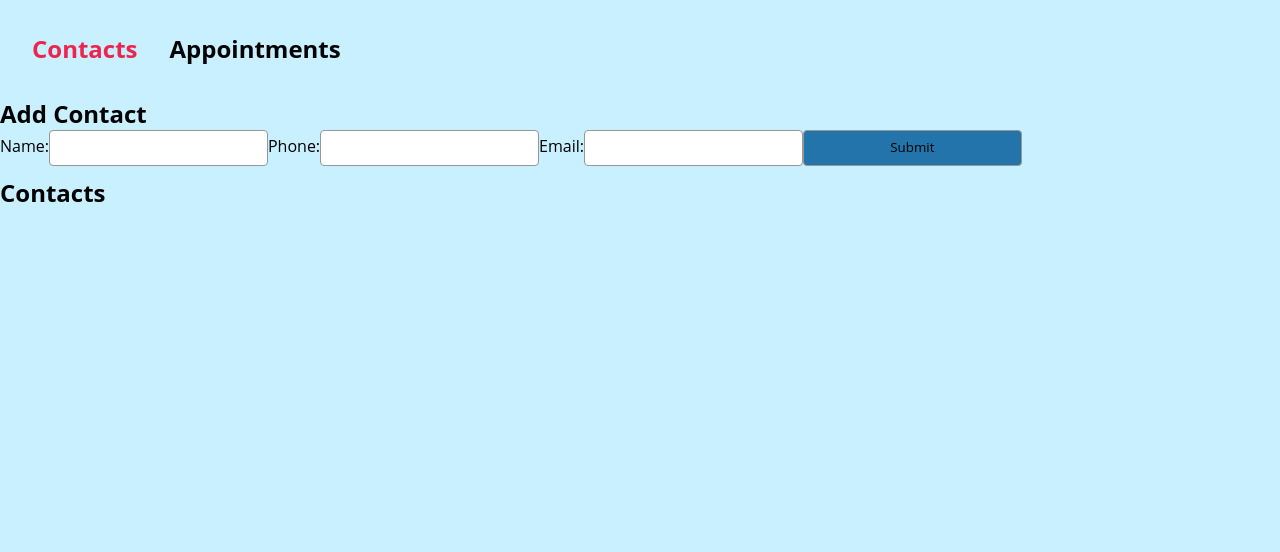
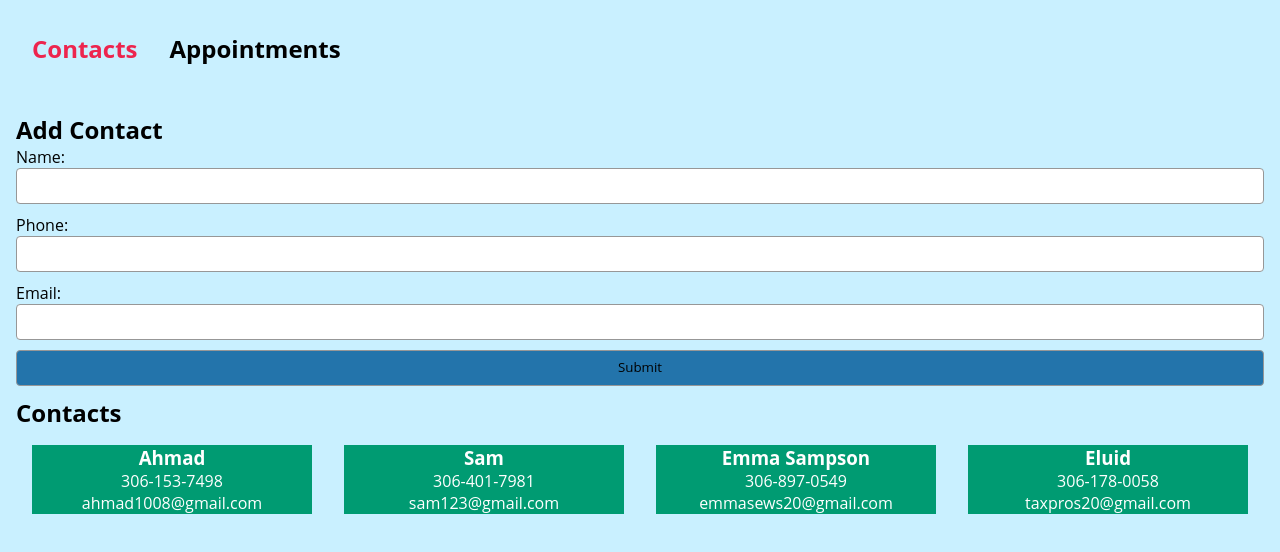
Before and after one commit to YSquid/react-appointment-planner-challenge, a React (Create React App) app: page /contacts in a window 1280 px wide. Shown: the top 552 px of the page. Built offline with nearby package versions, Linux system fonts and the light colour scheme.

Commit message:
size and padding on contacts__page

```diff
--- a/src/App.css
+++ b/src/App.css
@@ -38,5 +38,5 @@ nav a:hover {
 
 main {
     box-sizing: border-box;
-    width: 90vw;
+    width: 100vw;
 }
--- a/src/App.js
+++ b/src/App.js
@@ -16,7 +16,7 @@ function App() {
     { name: "Ahmad", phone: "306-153-7498", email: "ahmad1008@gmail.com" },
     { name: "Sam", phone: "306-401-7981", email: "sam123@gmail.com" },
     { name: "Emma Sampson", phone: "306-897-0549", email: "emmasews20@gmail.com" },
-    { name: "Equid", phone: "306-178-0058", email: "taxpros20@gmail.com" }
+    { name: "Eluid", phone: "306-178-0058", email: "taxpros20@gmail.com" }
   ];
 
   const testAppointments = [
@@ -26,7 +26,7 @@ function App() {
     {title: 'Sam renewal', contact: 'Sam', date: '2023-02-14', time: '1:00pm'}
   ]
 
-  const [contacts, setContacts] = useState([]);
+  const [contacts, setContacts] = useState(testContacts);
   const [appointments, setAppointments] = useState(testAppointments);
 
   const ROUTES = {
--- a/src/components/contactForm/ContactForm.css
+++ b/src/components/contactForm/ContactForm.css
@@ -13,7 +13,7 @@ select {
   border-radius: 4px;
   padding: 7px 9.5px 9px 9.5px;
   outline: none;
-  width: 19%;
+  width: 100%;
   margin-bottom: 10px;
   box-sizing: border-box;
 }
--- a/src/components/contactForm/ContactForm.js
+++ b/src/components/contactForm/ContactForm.js
@@ -11,7 +11,7 @@ export const ContactForm = ({
   handleSubmit,
 }) => {
   return (
-    <form onSubmit={handleSubmit}>
+    <form onSubmit={handleSubmit} className>
       <label>
         Name:
         <input
--- a/src/containers/contactsPage/ContactsPage.css
+++ b/src/containers/contactsPage/ContactsPage.css
@@ -2,6 +2,7 @@
     width: 100%;
     height: fit-content;
     box-sizing: border-box;
+    padding: 1rem;
 }
 
 .Contact__form {
```
